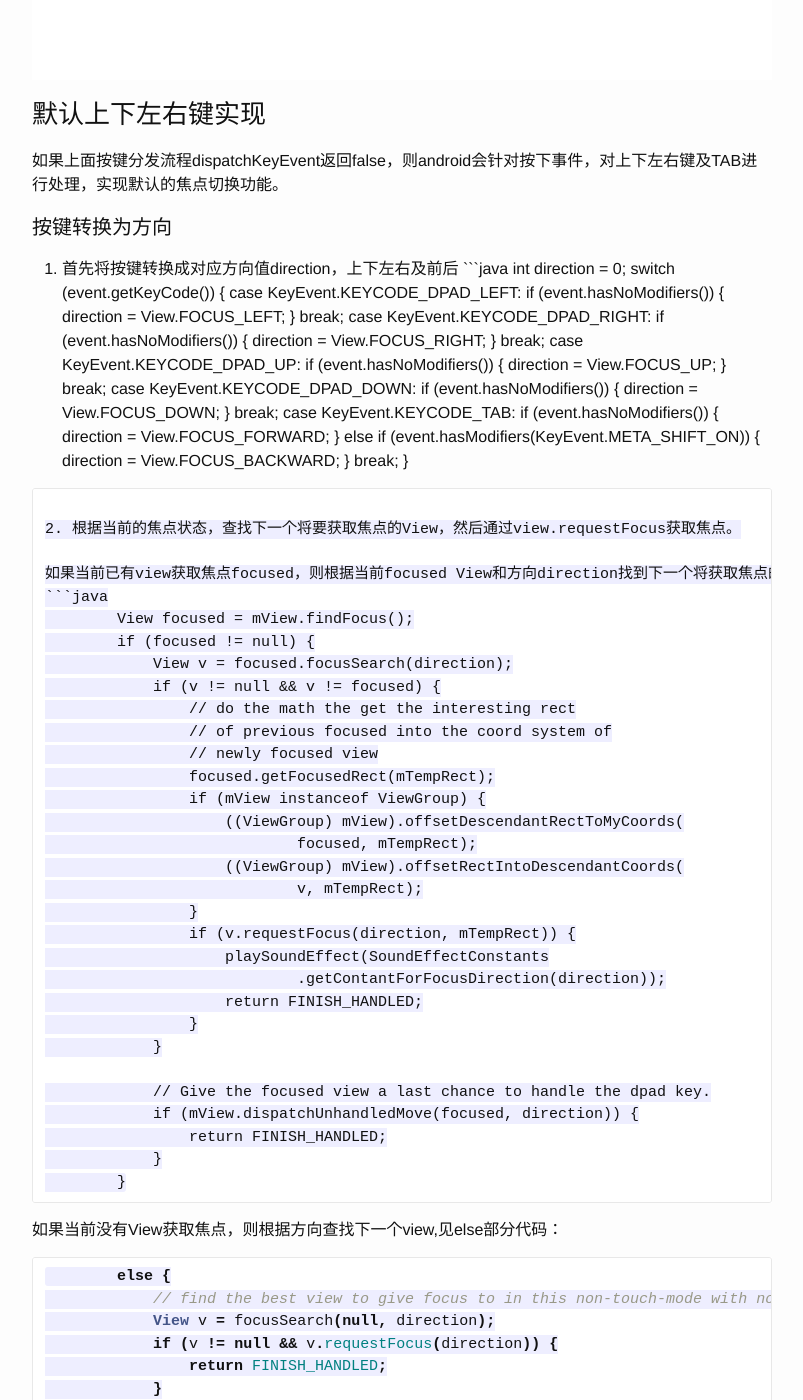
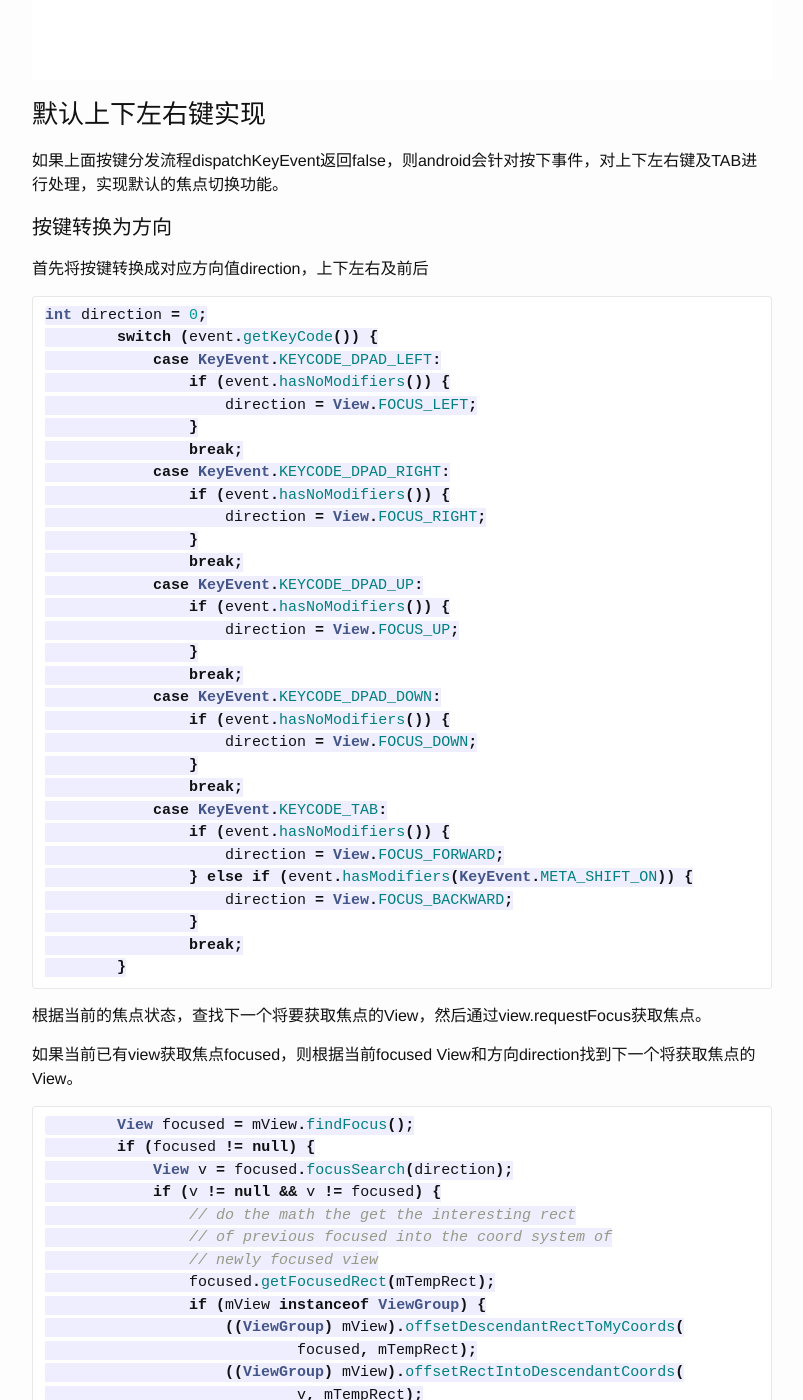
Before and after one commit to eagle-S/eagle-S.github.io, a Jekyll site: the page built from _posts/2017-09-30-View-KeyEvent.md, in a window 1280 px wide and 1400 px high, scrolled down 8214 px. Shown: the whole window, without its empty margins (238-1041 px from the left). Built offline with Jekyll 4.4.1, drawn with Linux system fonts in a browser that asks for light colours; some of the changed lines change nothing that is shown; some of the changed text lies outside the part shown.

Commit message:
Blog -- 修改view-keyeventt的图片

````diff
--- a/_posts/2017-09-30-View-KeyEvent.md
+++ b/_posts/2017-09-30-View-KeyEvent.md
@@ -11,7 +11,7 @@
 [TOC]
 
 ## 按键事件处理
-``` java
+```java
 android.view.ViewRootImpl$ViewPostImeInputStage.processKeyEvent(ViewRootImpl.java:4102)
     at android.view.ViewRootImpl$ViewPostImeInputStage.onProcess(ViewRootImpl.java:4000)
     at android.view.ViewRootImpl$InputStage.deliver(ViewRootImpl.java:3562)
@@ -244,7 +244,7 @@
 #### Event.Callback
 
 从上面代码可以看出是优先调用mOnKeyListener.onKey方法，如果onkey方法返回false才调用event.dispatch。event.dispatch第一个参数为Event.Callback接口：
-```java
+``` java
 public interface Callback {
         /**
          * Called when a key down event has occurred.  If you return true,
@@ -306,17 +306,18 @@
 
 综合以上分析可以看出：按键事件通过一层层dispatchKeyEvent分发传给当前获取焦点的View处理，最后获取焦点的View执行优先级是OnKeyListener.onKey > onKeyDown(onKeyUp)
 
-![image](https://github.com/eagle-S/eagle-S.github.io/blob/master/images/view-keyevent/dispatchKeyEvent_1.jpg)
+![image](/images/view-keyevent/dispatchKeyEvent_1.jpg)
 
-![image](https://github.com/eagle-S/eagle-S.github.io/blob/master/images/view-keyevent/dispatchKeyEvent_2.jpg)
+![image](/images/view-keyevent/dispatchKeyEvent_2.jpg)
 
 ### 默认上下左右键实现
 
 如果上面按键分发流程dispatchKeyEvent返回false，则android会针对按下事件，对上下左右键及TAB进行处理，实现默认的焦点切换功能。
 
 #### 按键转换为方向
-1. 首先将按键转换成对应方向值direction，上下左右及前后
-```java
+首先将按键转换成对应方向值direction，上下左右及前后
+
+``` java
 int direction = 0;
         switch (event.getKeyCode()) {
             case KeyEvent.KEYCODE_DPAD_LEFT:
@@ -347,10 +348,9 @@
                 }
                 break;
         }
-
 ```
 
-2. 根据当前的焦点状态，查找下一个将要获取焦点的View，然后通过view.requestFocus获取焦点。
+根据当前的焦点状态，查找下一个将要获取焦点的View，然后通过view.requestFocus获取焦点。
 
 如果当前已有view获取焦点focused，则根据当前focused View和方向direction找到下一个将获取焦点的View。
 ```java
@@ -598,7 +598,7 @@
 ```
 可以看到，findViewInsideOutShouldExist这个方法从当前focused view去寻找指定id的view，findViewInsideOutShouldExist中调用的是root.findViewByPredicateInsideOut(this, mMatchIdPredicate);所以findViewByPredicateInsideOut的start参数是当前focused view，即从当前focused view开始向下遍历，如果没找到则从自己的parent开始向下遍历，直到找到id匹配的视图为止
 
-![image](https://github.com/eagle-S/eagle-S.github.io/blob/master/images/view-keyevent/findNextUserSpecifiedFocus.jpg)
+![image](/images/view-keyevent/findNextUserSpecifiedFocus.jpg)
 
 这里要注意的是，也许存在多个相同id的视图（比如ListView，RecyclerView，ViewPager等场景），但是这个方法只会返回在View树中节点范围最近的一个视图，这就是为什么有时候看似指定了focusId，但实际上焦点却丢失的原因，因为焦点跑到了另一个“意想不到”的相同id的视图上。
 
@@ -949,7 +949,7 @@
         return closest;
     }
 ```
-![image](https://github.com/eagle-S/eagle-S.github.io/blob/master/images/view-keyevent/findNextFocusInAbsoluteDirection_FOCUS_LEFT.jpg)
+![image](/images/view-keyevent/findNextFocusInAbsoluteDirection_FOCUS_LEFT.jpg)
 
 
 先获取最佳子View的矩形区域mBestCandidateRect。mBestCandidateRect是无效区域最接近focusedRect的矩形。然后遍历focusables列表，根据算法找到最佳的子view。
@@ -1087,7 +1087,7 @@
 
 
 #### mFocused
-![image](https://github.com/eagle-S/eagle-S.github.io/blob/master/images/view-keyevent/mFocused.jpg)
+![mFocused](/images/view-keyevent/mFocused.jpg)
 mFocused一般通过View.requestFocus获取焦点，最终调用ViewGroup.requestChildFocus()方法获取：
 ```java
 //View.java
@@ -1164,7 +1164,7 @@
 ```
 
 #### mParent
-![image](https://github.com/eagle-S/eagle-S.github.io/blob/master/images/view-keyevent/mParent.jpg)
+![mParent](/images/view-keyevent/mParent.jpg)
 
 参考：
 1. Android 5.1.1源码
````
